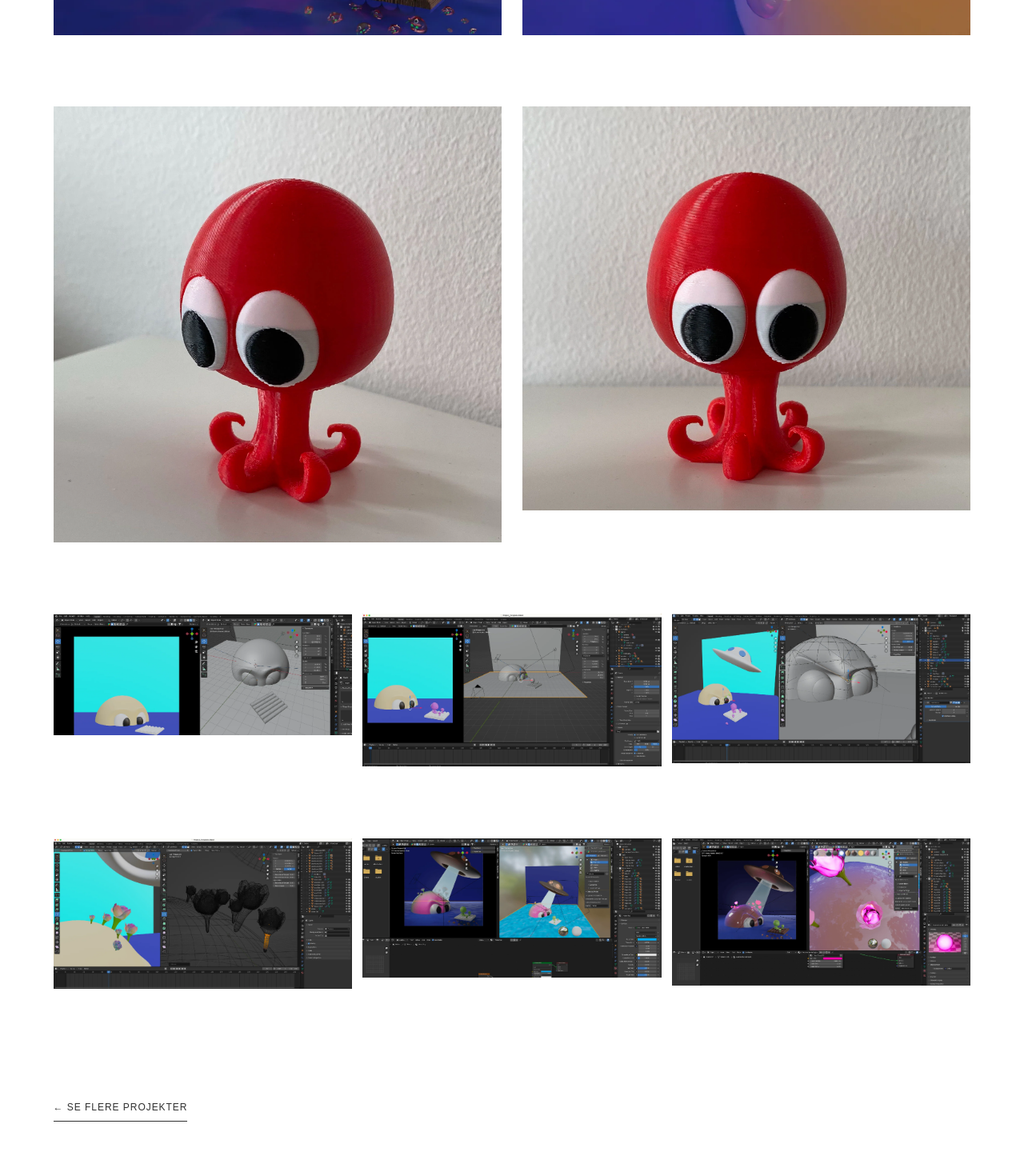
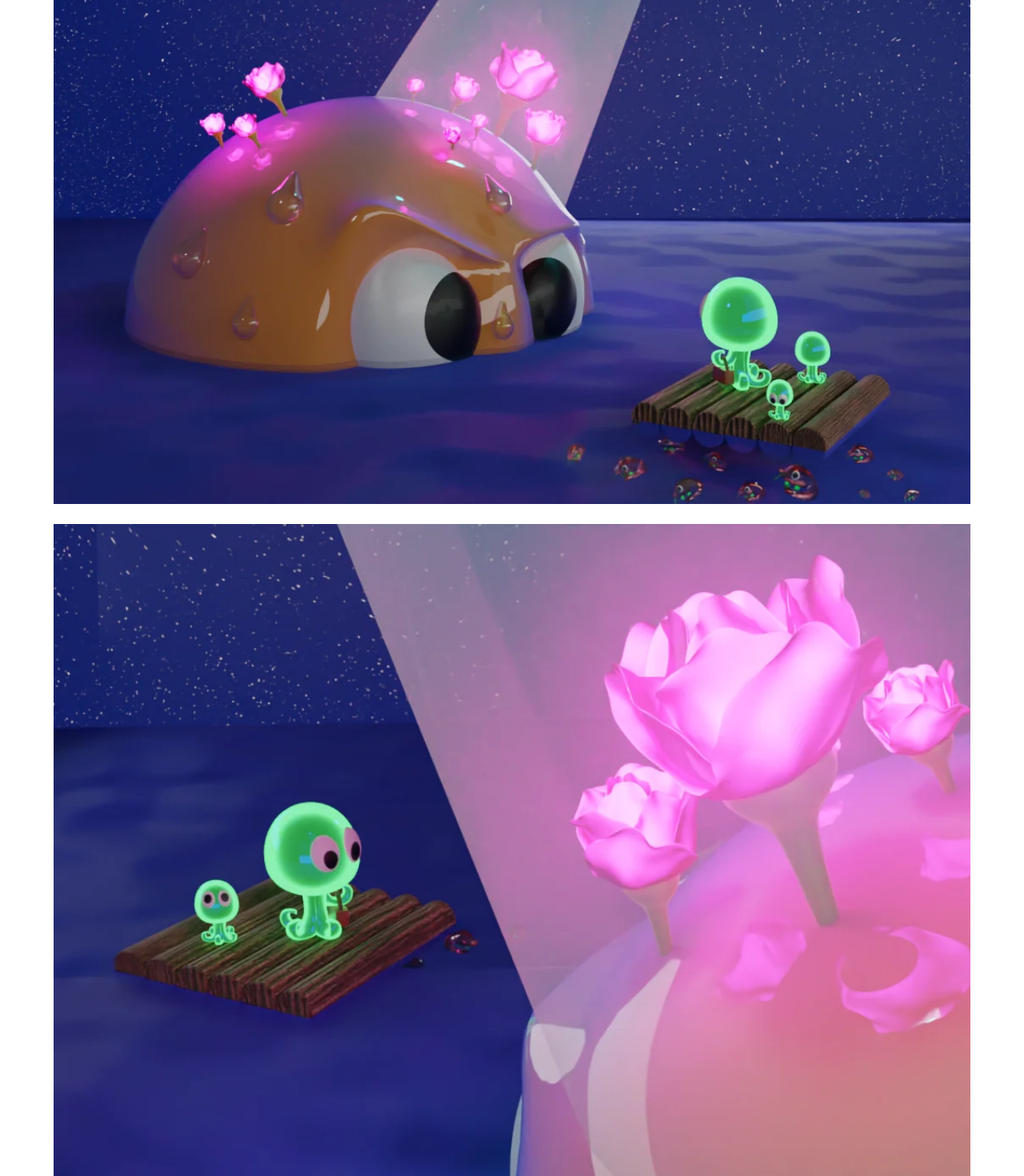
Before and after one commit to alberteStaermose/portfolio, a Vue app: page /#/projekter/blender in a window 1280 px wide. Shown: the part 2400-3870 px from the top of the page at 80% size. Built offline with nearby package versions, Linux system fonts and the light colour scheme.

Commit message:
Match Blender screenshot: three finished renders, four process images and two prints

```diff
--- a/src/views/ProjectView.vue
+++ b/src/views/ProjectView.vue
@@ -51,10 +51,9 @@ const editorialVisuals = computed(() => {
   {layout:'dancers',images:['whiledancer1','whiledancer2']}
  ]
  if(project.value?.slug === 'blender') return [
-  {layout:'pair',images:['blenderen1','blenderen2']},
-  {layout:'pair',images:['blenderprint1','blenderprint2']},
-  {layout:'three',images:['blenderproces1','blenderproces2','blenderproces3']},
-  {layout:'three',images:['blenderproces4','blenderproces5','blenderproces6']}
+  {layout:'blender-hero-three',images:['blenderen1','blenderen2','blenderen3']},
+  {layout:'blender-process',images:['blenderproces1','blenderproces2','blenderproces3','blenderproces4']},
+  {layout:'blender-print',images:['blenderprint1','blenderprint2']}
  ]
  if(project.value?.slug === 'bufferlo') return [
   {layout:'wide',images:['start-2']},
```
